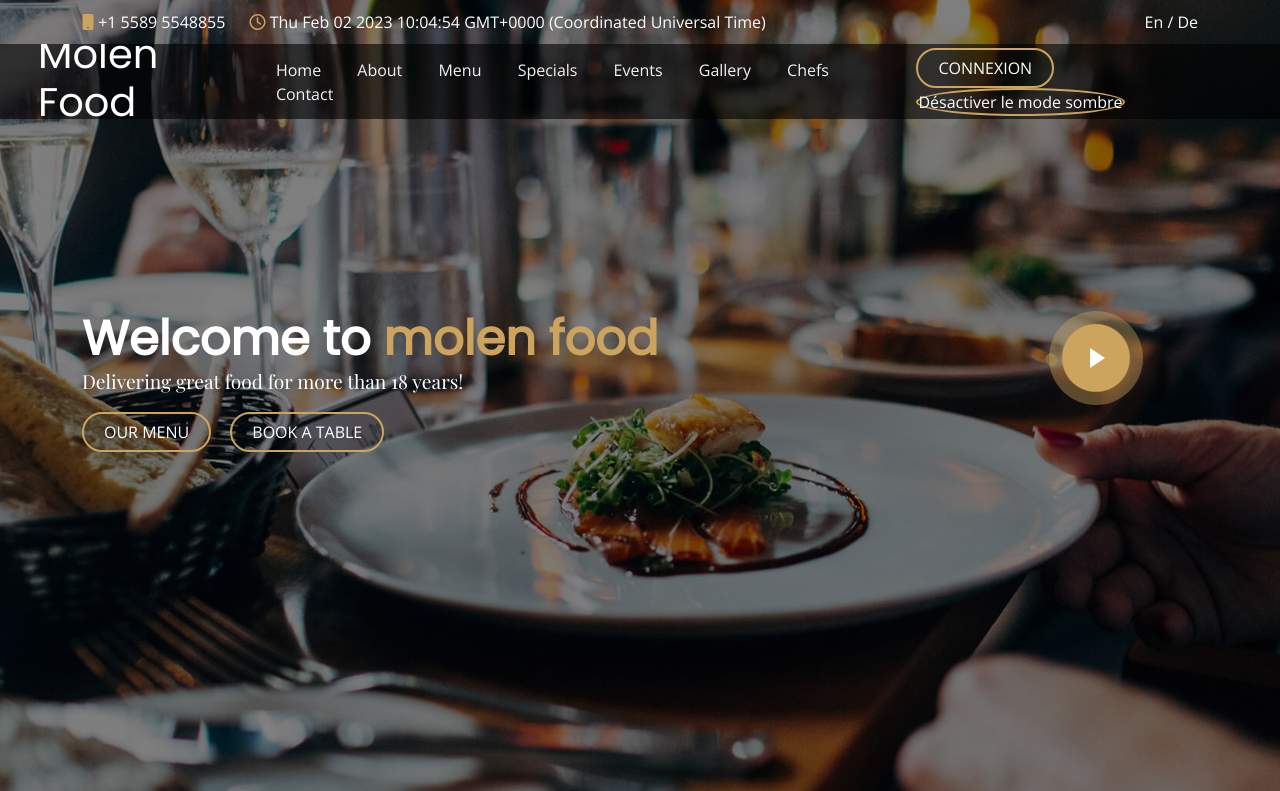
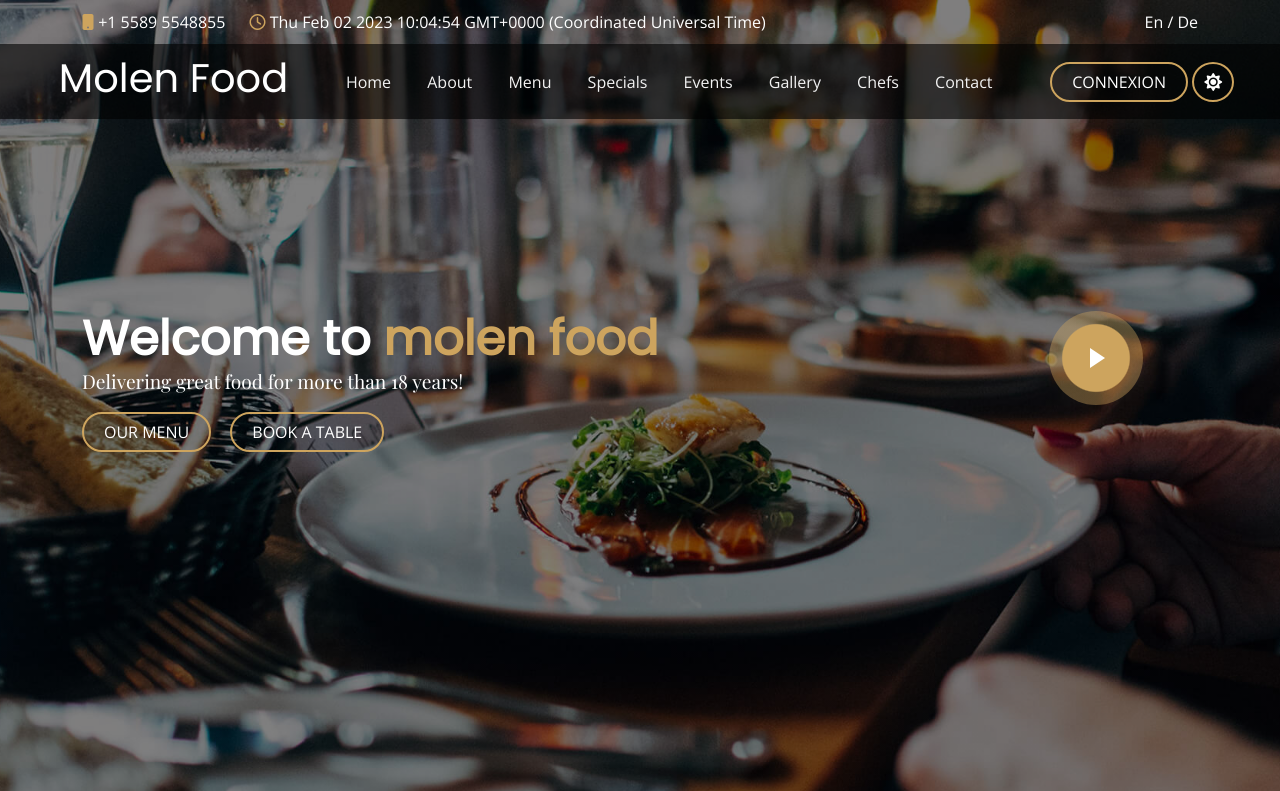
Before and after one commit to KwissyP/projet-dom-Christian-Pandoulas, a website: page index.html in a window 1280 px wide. Both pictures are taken after a click on the button 1212 px from the left and 81 px from the top of the page. Shown: the top 791 px of the page. Drawn offline with nearby package versions, Linux system fonts and the light colour scheme.

Commit message:
dark mode done

```diff
--- a/index.html
+++ b/index.html
@@ -857,7 +857,7 @@
             </div>
         </div>
     </footer>
-    <button onclick="topFunction()" id="arrowBtn" title="Go to top"><i class="fa-solid fa-arrow-up"></i></button>
+    <button onclick="topFunction()" id="arrowBtn" title="Go to top"></button>
 
     <script src='./public/js/app.js'></script>
 </body>
--- a/public/js/app.js
+++ b/public/js/app.js
@@ -271,7 +271,7 @@ let isDarkMode = false;
 
 toggleDarkModeBtn.addEventListener("click", function () {
     isDarkMode = !isDarkMode;
-    document.body.style.backgroundColor = isDarkMode ? "black" : "white";
-    document.body.style.color = isDarkMode ? "white" : "black";
-    toggleDarkModeBtn.textContent = isDarkMode ? "Désactiver le mode sombre" : "Activer le mode sombre";
+    document.body.style.backgroundColor = isDarkMode ? "white" : "black";
+    document.body.style.color = isDarkMode ? "black" : "white";
+    toggleDarkModeBtn.innerHTML = isDarkMode ? '<i class="fas fa-sun"></i>' : '<i class="fa-solid fa-cloud-moon"></i>';
 });
```
